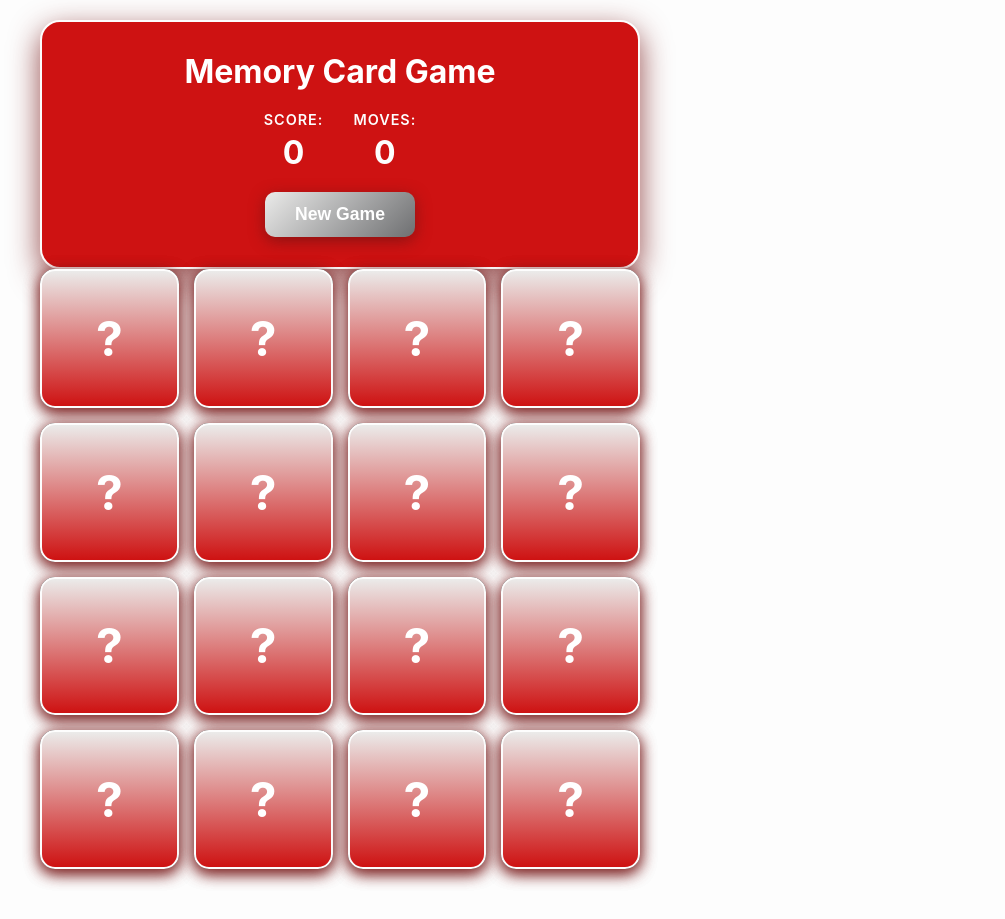
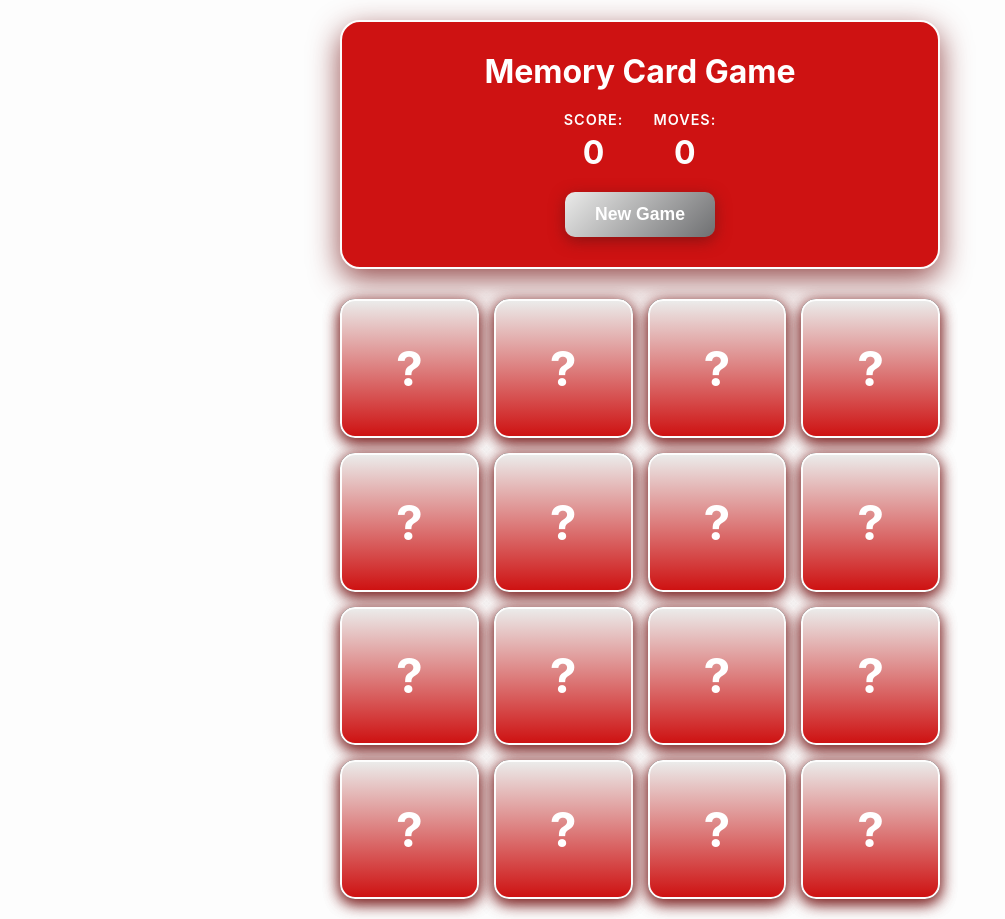
Before and after one commit to pand3m1x/japanese-memory-card-game, a React (Vite) app: page / in a window 1280 px wide. Both pictures are taken after a click on the element "Clothing/Accessory". Shown: the whole page, without its empty margins (0-1005 px from the left). Before the commit the page ends 889 px from the top, so only its background shows below. Built offline with nearby package versions, Linux system fonts and the light colour scheme.

Commit message:
fixed game display

```diff
--- a/src/pages/GamePage.jsx
+++ b/src/pages/GamePage.jsx
@@ -15,16 +15,20 @@ export const GamePage = ({ categoryKey, onPickNewCategory }) => {
     useGameLogic( categoryData, 8 );
 
   return (
-    <div className="game-app">
-      <GameHeader score={score} moves={moves} onReset={initializeGame}/>
+    <div className="app">
+      <GameHeader score={score} moves={moves} onReset={initializeGame} />
 
-      {isGameComplete && (<WinMessage
-                          moves={moves}
-                          onPlayAgain={initializeGame}
-                          onPickNewCategory={() => console.log("category picker: not built yet")} />)}
+      {isGameComplete && (
+        <WinMessage
+          moves={moves}
+          onPlayAgain={initializeGame}
+          onPickNewCategory={onPickNewCategory}
+        />
+      )}
+
       <div className="cards-grid">
         {cards.map((card) => (
-          <Card key={card.id} card={card} onClick={handleCardClick}/>
+          <Card key={card.id} card={card} onClick={handleCardClick} />
         ))}
       </div>
     </div>
```
